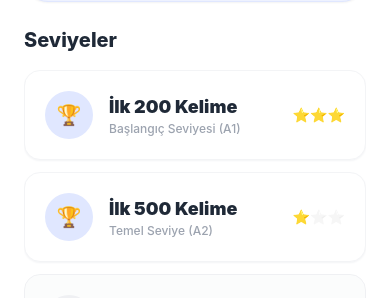
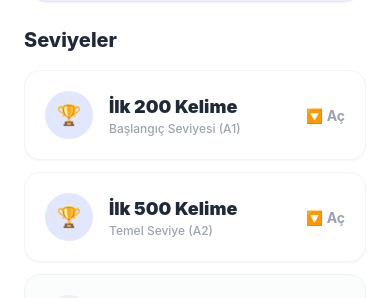
Before and after one commit to irfanunaal-eng/brainmate-app, a React Native app: screen /GameLobbyScreen in a window 390 px wide. Shown: the part 308-606 px from the top of the page. Built offline with nearby package versions, Linux system fonts and the light colour scheme.

Commit message:
feat: accordion stages for each level chunking words into 20-word phases

```diff
--- a/screens/GameLobbyScreen.tsx
+++ b/screens/GameLobbyScreen.tsx
@@ -13,6 +13,12 @@ const LEVELS = [
 export function GameLobbyScreen() {
   const navigation = useNavigation<any>();
   const [selectedMode, setSelectedMode] = useState<'solo' | 'duel'>('solo');
+  const [expandedLevel, setExpandedLevel] = useState<string | null>(null);
+
+  const toggleLevel = (id: string, isUnlocked: boolean) => {
+    if (!isUnlocked) return;
+    setExpandedLevel(prev => prev === id ? null : id);
+  };
 
   return (
     <SafeAreaView className="flex-1 bg-surface">
@@ -61,12 +67,12 @@ export function GameLobbyScreen() {
 
         {/* Levels List */}
         <ScrollView showsVerticalScrollIndicator={false} contentContainerStyle={{ paddingBottom: 40 }}>
-          {LEVELS.map((level, index) => (
+          {LEVELS.map((level) => (
+            <View key={level.id} className="mb-3">
               <TouchableOpacity
-              key={level.id}
                 disabled={!level.unlocked}
-              onPress={() => navigation.navigate('EnglishGameScreen', { levelId: level.id, mode: selectedMode })}
-              className={`flex-row items-center border p-5 mb-3 rounded-2xl ${level.unlocked ? 'bg-white border-gray-100 shadow-sm shadow-gray-100 active:bg-gray-50' : 'bg-gray-50 border-gray-200 opacity-60'}`}
+                onPress={() => toggleLevel(level.id, level.unlocked)}
+                className={`flex-row items-center border p-5 rounded-2xl ${level.unlocked ? (expandedLevel === level.id ? 'bg-indigo-50 border-indigo-200' : 'bg-white border-gray-100 shadow-sm shadow-gray-100') : 'bg-gray-50 border-gray-200 opacity-60'}`}
               >
                 <View className={`w-12 h-12 rounded-full items-center justify-center mr-4 ${level.unlocked ? 'bg-indigo-100' : 'bg-gray-200'}`}>
                   {level.unlocked ? <Text className="text-xl">🏆</Text> : <Text className="text-xl">🔒</Text>}
@@ -79,17 +85,36 @@ export function GameLobbyScreen() {
 
                 <View className="items-end">
                   {level.unlocked && (
-                  <View className="flex-row">
-                    {[1, 2, 3].map(star => (
-                      <Text key={star} className={`text-sm ${star <= level.stars ? 'opacity-100' : 'opacity-20 grayscale'}`}>⭐</Text>
-                    ))}
-                  </View>
+                    <Text className="text-gray-400 font-bold">{expandedLevel === level.id ? '🔼 Kapat' : '🔽 Aç'}</Text>
                   )}
                   {!level.unlocked && (
                     <Text className="text-xs font-bold text-gray-400 mt-1">Kilitli</Text>
                   )}
                 </View>
               </TouchableOpacity>
+
+              {/* Sub-stages (Accordion Expansion) */}
+              {expandedLevel === level.id && (
+                <View className="bg-indigo-50/50 rounded-b-2xl border border-t-0 border-indigo-100 p-2 mx-2">
+                   <View className="flex-row flex-wrap justify-between p-2">
+                     {[...Array(10)].map((_, i) => {
+                        const isStageUnlocked = i < 2; // Demo: first two are unlocked
+                        return (
+                          <TouchableOpacity
+                            key={i}
+                            disabled={!isStageUnlocked}
+                            onPress={() => navigation.navigate('EnglishGameScreen', { levelId: level.id, stage: i + 1, mode: selectedMode })}
+                            className={`w-[48%] py-3 mb-2 rounded-xl items-center border ${isStageUnlocked ? 'bg-white border-indigo-200 shadow-sm' : 'bg-gray-100 border-gray-200 opacity-60'}`}
+                          >
+                             <Text className={`font-bold ${isStageUnlocked ? 'text-indigo-800' : 'text-gray-400'}`}>Aşama {i+1}</Text>
+                             <Text className="text-[10px] text-gray-400 mt-0.5">20 Kelime</Text>
+                          </TouchableOpacity>
+                        );
+                     })}
+                   </View>
+                </View>
+              )}
+            </View>
           ))}
         </ScrollView>
 
```
Lines whose indentation alone changed are shown as unchanged.
